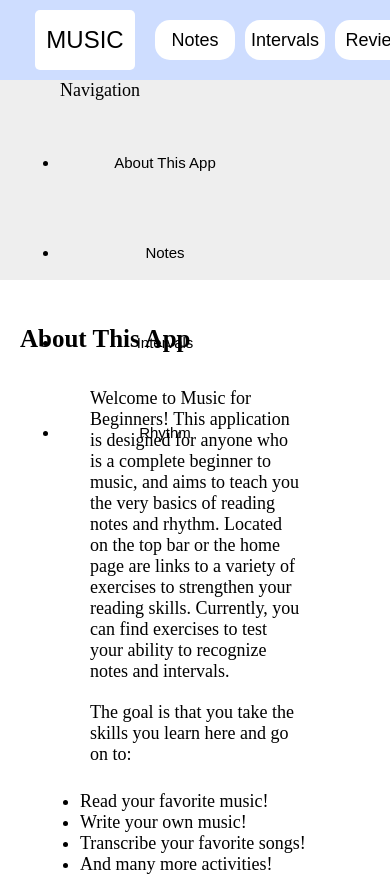
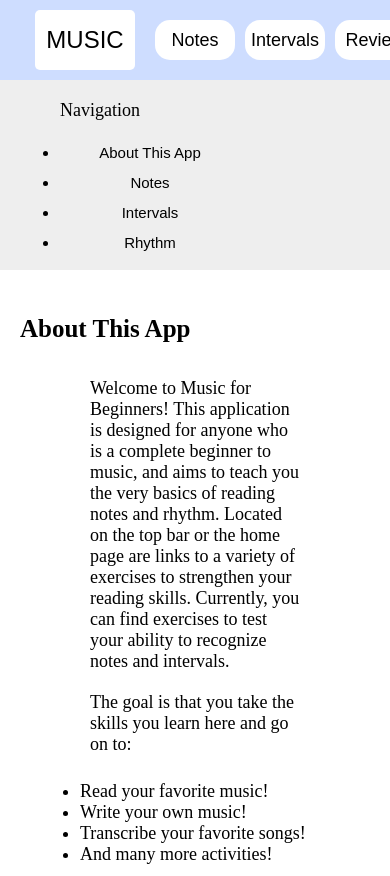
Before and after one commit to MostLikelyNotHuman/unit-1-final, a React (Vite) app in the folder final-project/: page /help in a window 390 px wide. Shown: the top 876 px of the page. Built offline with nearby package versions, Linux system fonts and the light colour scheme; a web font is replaced by a local one.

Commit message:
fixed homepage

```diff
--- a/final-project/src/components/HelpPage.css
+++ b/final-project/src/components/HelpPage.css
@@ -28,6 +28,8 @@
     color: black;
     border-width: 0;
     font-size: 15px;
+    height: 30px;
+    margin: 0;
 }
 
 #nav-bar button:hover {
@@ -91,9 +93,9 @@ table tr td img {
     }
 
     #nav-bar {
-        padding-top: 0;
+        padding-top: 10;
         width: 100vw;
-        height: 180px;
+        height: 150px;
      }
 
 }
--- a/final-project/src/components/HomePage.jsx
+++ b/final-project/src/components/HomePage.jsx
@@ -17,7 +17,7 @@ const HomePage = () => {
             <Divider />
             <div id='homepage-starting-prompt'>
                 <h3>Ready to get started?</h3>
-                <p>Select any of the practices below</p>
+                <p>Select any of the practices below.</p>
                 <p>Note: All practices can also be accessed through the navigation bar at the top of the page.</p>
                 <div id='homepage-starting-prompt-buttons'>
                     <Link to={'/practice-notes'}>
@@ -26,9 +26,6 @@ const HomePage = () => {
                     <Link to={'/practice-intervals'}>
                         <Button text={'Intervals'}/>
                     </Link>
-                    <Link to={'/practice-rhythm'}>
-                        <Button text={'Rhythm'}/>
-                    </Link>
                 </div>
             </div>
         </main>
--- a/final-project/src/components/ReviewPage.jsx
+++ b/final-project/src/components/ReviewPage.jsx
@@ -2,8 +2,6 @@ import Button from "./pieces/Button";
 import './ReviewPage.css';
 
 const ReviewPage = ({ reviewNotes, setReviewNotes, reviewIntervals, setReviewIntervals }) => {
-
-    console.log(reviewIntervals);
 
     return (
         <main className="review-list">
--- a/final-project/src/components/pieces/QuizBoxIntervals.jsx
+++ b/final-project/src/components/pieces/QuizBoxIntervals.jsx
@@ -3,8 +3,6 @@ import Button from "./Button";
 import './QuizBoxNew.css';
 
 const QuizBoxIntervals = ({ questionText, questionImage, answers, correctAnswer, selected, onSelect, intervalsReview, setIntervalsReview, nextClick }) => {
-
-    console.log(intervalsReview);
 
     const [ answerDisabled, setAnswerDisabled ] = useState(false);
     const [ nextDisabled, setNextDisabled ] = useState(true);
@@ -35,7 +33,7 @@ const QuizBoxIntervals = ({ questionText, questionImage, answers, correctAnswer,
                         setIntervalsReview([...intervalsReview, correctAnswer])
                     }
                 }}
-                text={'Add to Intervals'}/>
+                text={'Add to Review'}/>
                 <Button onClick={() => {
                     nextClick();
                     setAnswerDisabled(false);
```
